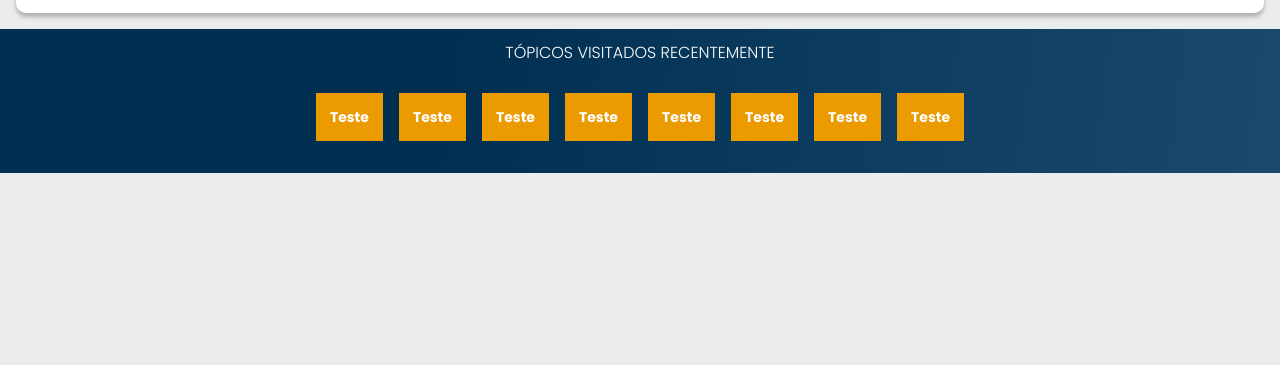
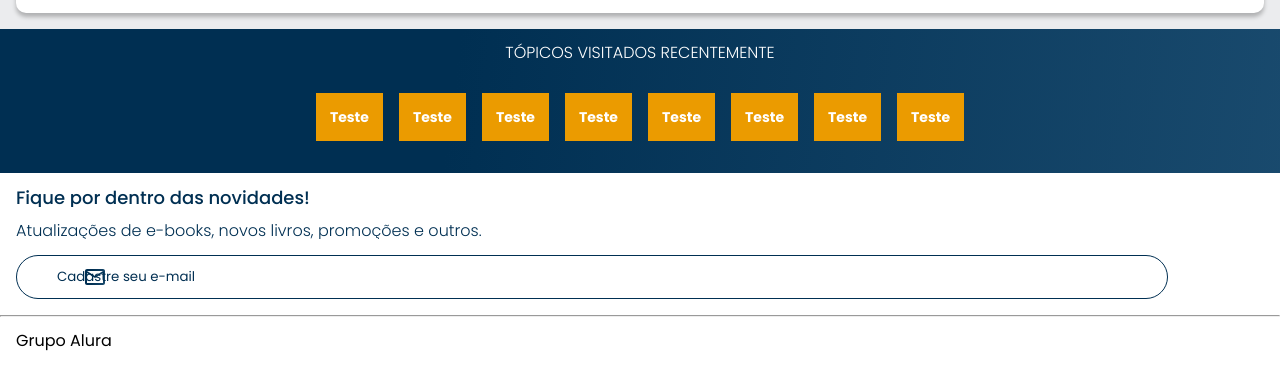
Before and after one commit to laurabrazmarquesxavier3a2/MOBILEFIRSTA2-PARTE1, a plain HTML site: page index.html in a window 1280 px wide. Shown: the part 2266-2631 px from the top of the page. Before the commit the page ends 2439 px from the top, so only its background shows below. Drawn offline with nearby package versions, Linux system fonts and the light colour scheme.

Commit message:
Update index.html

```diff
--- a/index.html
+++ b/index.html
@@ -193,6 +193,21 @@
     </ul>
   </section>
 
+ <section class="contato">
+    <h2 class="contato__titulo">Fique por dentro das novidades!</h2>
+    <p class="contato__texto">
+      Atualizações de e-books, novos livros, promoções e outros.
+    </p>
+    <input type="email" placeholder="Cadastre seu e-mail" class="contato__email" />
+  </section>
+
+  <hr />
+
+  <footer class="rodapé">
+    <h2 class="rodapé__titulo">Grupo Alura</h2>
+  </footer>
+
+
   <script src="https://cdn.jsdelivr.net/npm/swiper@11/swiper-bundle.min.js"></script>
   <script>
     const swiper = new Swiper(".swiper", {
```
